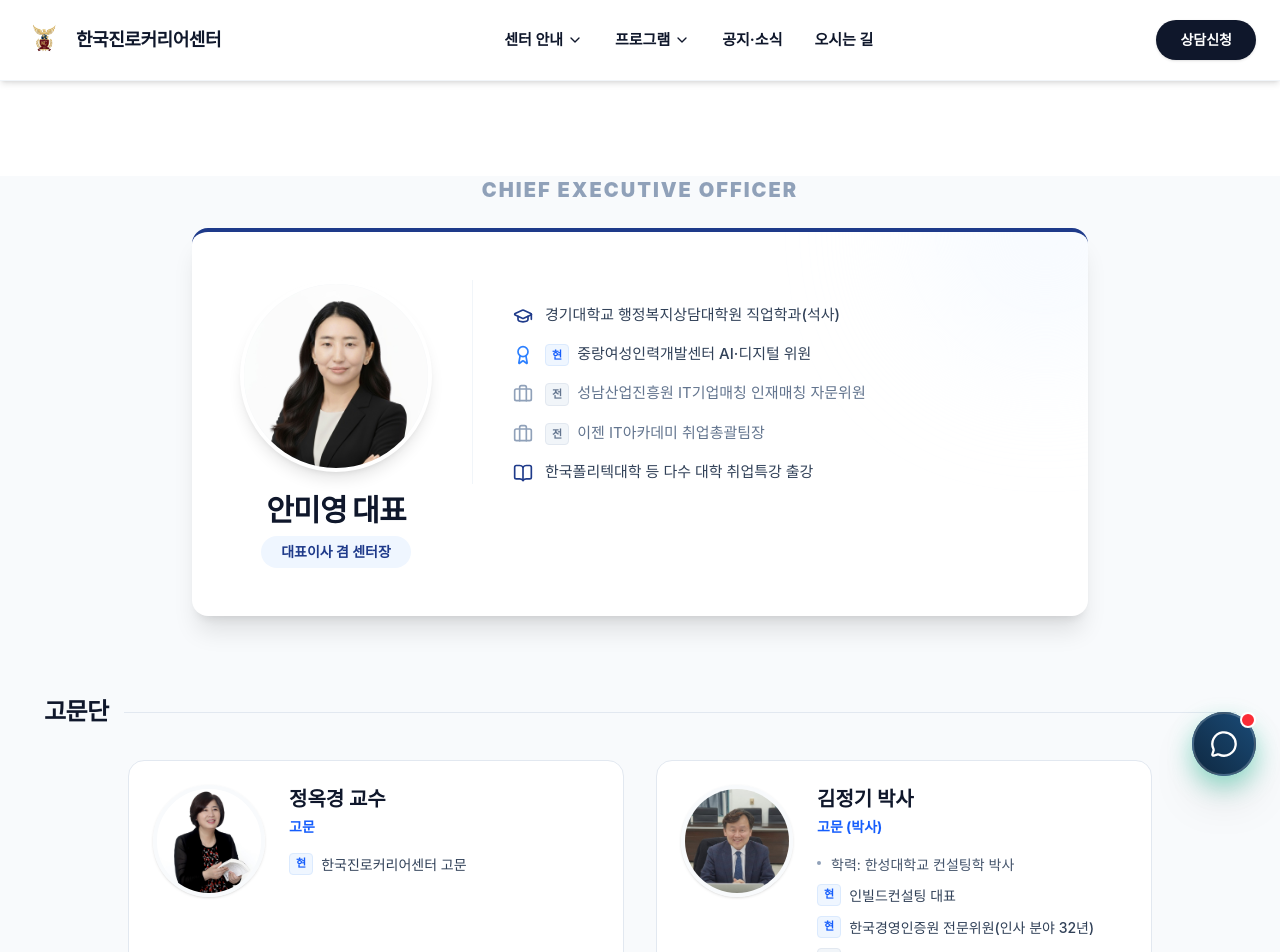
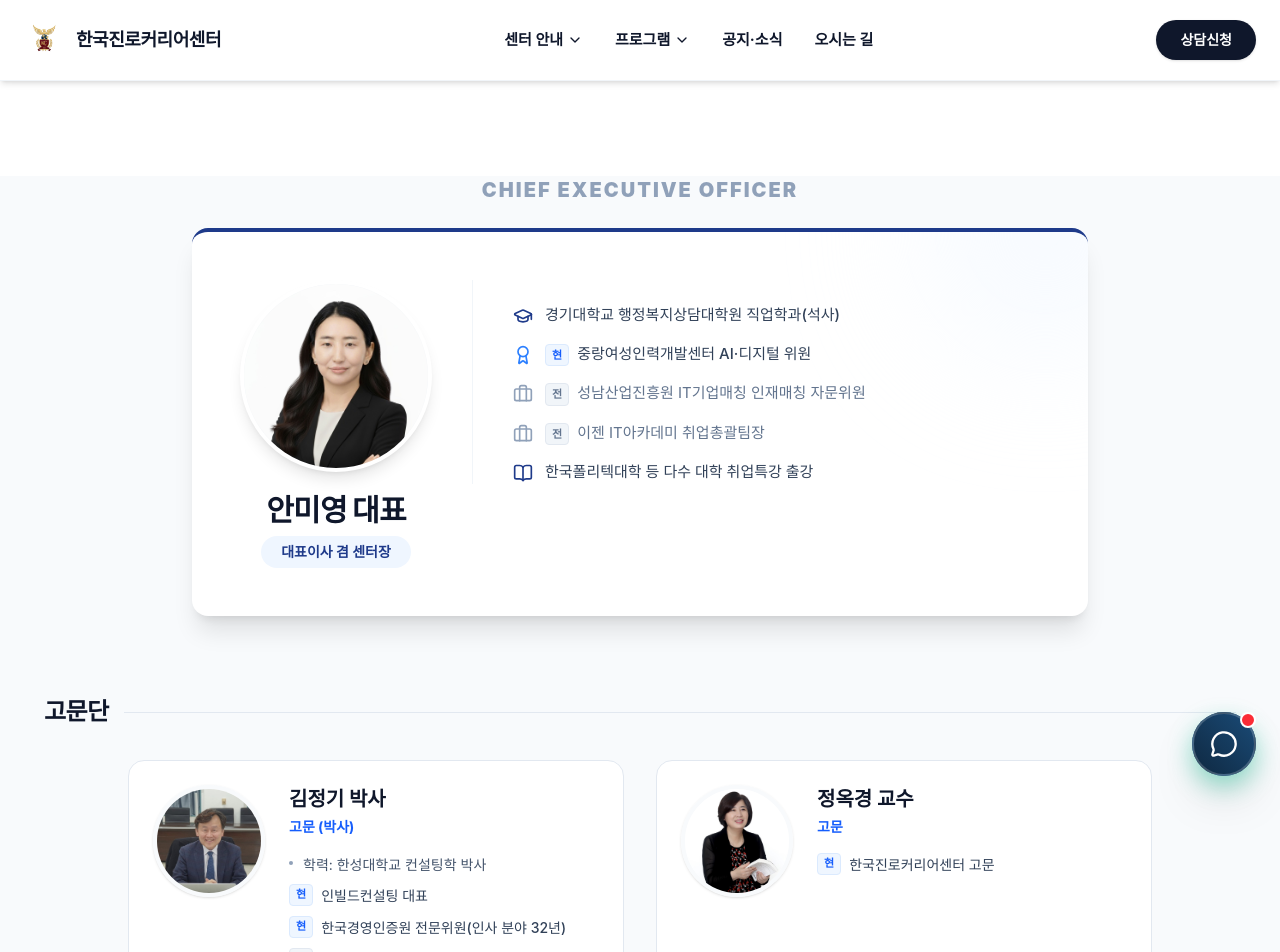
Before and after one commit to Minkkaeng/Korea-Career-Center, a React (Vite) app: page /organization in a window 1280 px wide. Shown: the top 952 px of the page. Built offline with nearby package versions, Linux system fonts and the light colour scheme.

Commit message:
style: reorder advisors to show Dr. Kim Jung-ki before Prof. Jung Ok-kyung

```diff
--- a/src/pages/Organization.tsx
+++ b/src/pages/Organization.tsx
@@ -2,12 +2,6 @@ import { GraduationCap, Award, Briefcase, BookOpen } from 'lucide-react';
 
 export default function Organization() {
   const advisors = [
-    {
-      name: '정옥경 교수',
-      role: '고문',
-      image: `${import.meta.env.BASE_URL}images/org_jung_ok.jpg`,
-      details: ['현) 한국진로커리어센터 고문']
-    },
     {
       name: '김정기 박사',
       role: '고문 (박사)',
@@ -22,6 +16,12 @@ export default function Organization() {
         '전) 한국커리어코치협회 부회장',
         '전문 분야: 전직지원 및 생애설계 · 블라인드채용 · 면접관교육 · 취업역량강화 · 경력목표 설정 · 구직서류 작성 · 정부지원 제도 등'
       ]
+    },
+    {
+      name: '정옥경 교수',
+      role: '고문',
+      image: `${import.meta.env.BASE_URL}images/org_jung_ok.jpg`,
+      details: ['현) 한국진로커리어센터 고문']
     }
   ];
 
```
